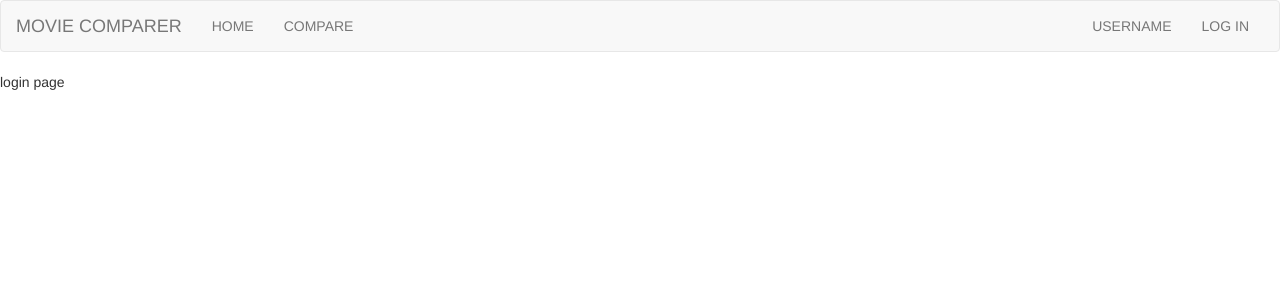
After one commit to Guy-Norkunas/FlaskWebsite, a Flask app: page /login in a window 1280 px wide. The commit adds this page. Shown: the top 300 px of the page. Run offline with Flask 2, Linux system fonts and the light colour scheme; some libraries are stand-ins or nearby versions.

Commit message:
successfull rendering views

```diff
--- /dev/null
+++ b/project/auth/templates/login.html
@@ -0,0 +1,10 @@
+{% extends 'base.html' %}
+
+{% block content %}
+
+    <p>
+        {{"login page"}}
+        <br>
+    </p>
+
+{% endblock %}
--- a/project/auth/views.py
+++ b/project/auth/views.py
@@ -0,0 +1,19 @@
+from flask import Blueprint, render_template
+
+auth_blueprint = Blueprint(
+    'auth',
+    __name__,
+    template_folder='templates'
+)
+
+@auth_blueprint.route('/login', methods=["GET", "POST"])
+def login():
+    return render_template('login.html')
+
+@auth_blueprint.route('/logout', methods=["GET", "POST"])
+def logout():
+    return render_template('logout.html')
+
+@auth_blueprint.route('/signup', methods=["GET", "POST"])
+def signup():
+    return render_template('signup.html')
--- a/project/templates/base.html
+++ b/project/templates/base.html
@@ -1,12 +1,35 @@
 <!DOCTYPE html>
 <html lang="en">
+<link rel="stylesheet" href="https://maxcdn.bootstrapcdn.com/bootstrap/3.4.1/css/bootstrap.min.css">
 <head>
     <meta charset="UTF-8">
     <title>MovieComparer</title>
 </head>
 <body>
+    <nav class="navbar navbar-default">
+        <div class="container-fluid">
+          <!-- Brand and toggle get grouped for better mobile display -->
+          <div class="navbar-header">
+            <a class="navbar-brand" href="http://localhost:5000/home">MOVIE COMPARER</a>
+          </div>
+
+          <!-- Collect the nav links, forms, and other content for toggling -->
+          <div class="navbar-collapse" id="bs-example-navbar-collapse-1">
+            <ul class="nav navbar-nav navbar-left">
+              <li><a href="http://localhost:5000/home">HOME</a></li>
+              <li><a href="#">COMPARE</a></li>
+            </ul>
+
+            <ul class="nav navbar-nav navbar-right">
+                <li><a href="http://localhost:5000/user">USERNAME</a></li>
+                <li><a href="http://localhost:5000/login">LOG IN</a></li>
+            </ul>
+          </div><!-- /.navbar-collapse -->
+        </div><!-- /.container-fluid -->
+      </nav>
     {% block content %}
     {% endblock %}
 </body>
-<p>This is the base of the project.</p>
+
+
 </html>
--- a/project/users/views.py
+++ b/project/users/views.py
@@ -7,6 +7,6 @@ users_blueprint = Blueprint(
     template_folder='templates'
 )
 
-@users_blueprint.route('/', methods =["GET", "POST"])
-def index():
-    return render_template('index.html', users=User.query.all())
+@users_blueprint.route('/', methods=["GET", "POST"])
+def user():
+    return render_template('user.html', users=User.query.all())
```
Also changed, not shown: project/auth/templates/logout.html (added, +10 -0 lines), project/auth/templates/signup.html (added, +10 -0 lines), project/home/templates/home.html (added, +10 -0 lines), project/home/views.py (+4 -3 lines), project/comparison/views.py (added), project/movies/views.py (added), project/users/templates/user.html (renamed from project/users/templates/index.html).
